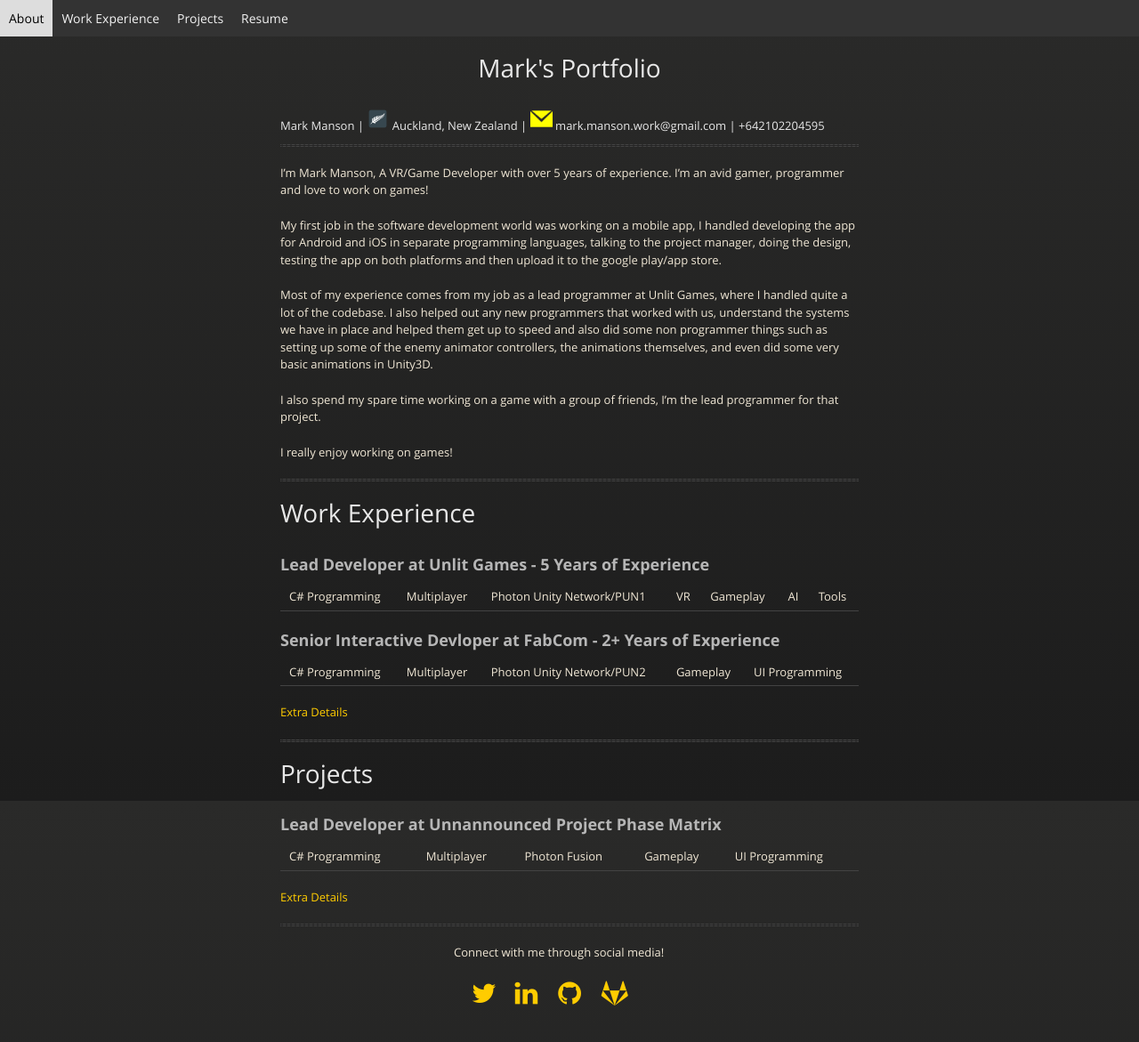
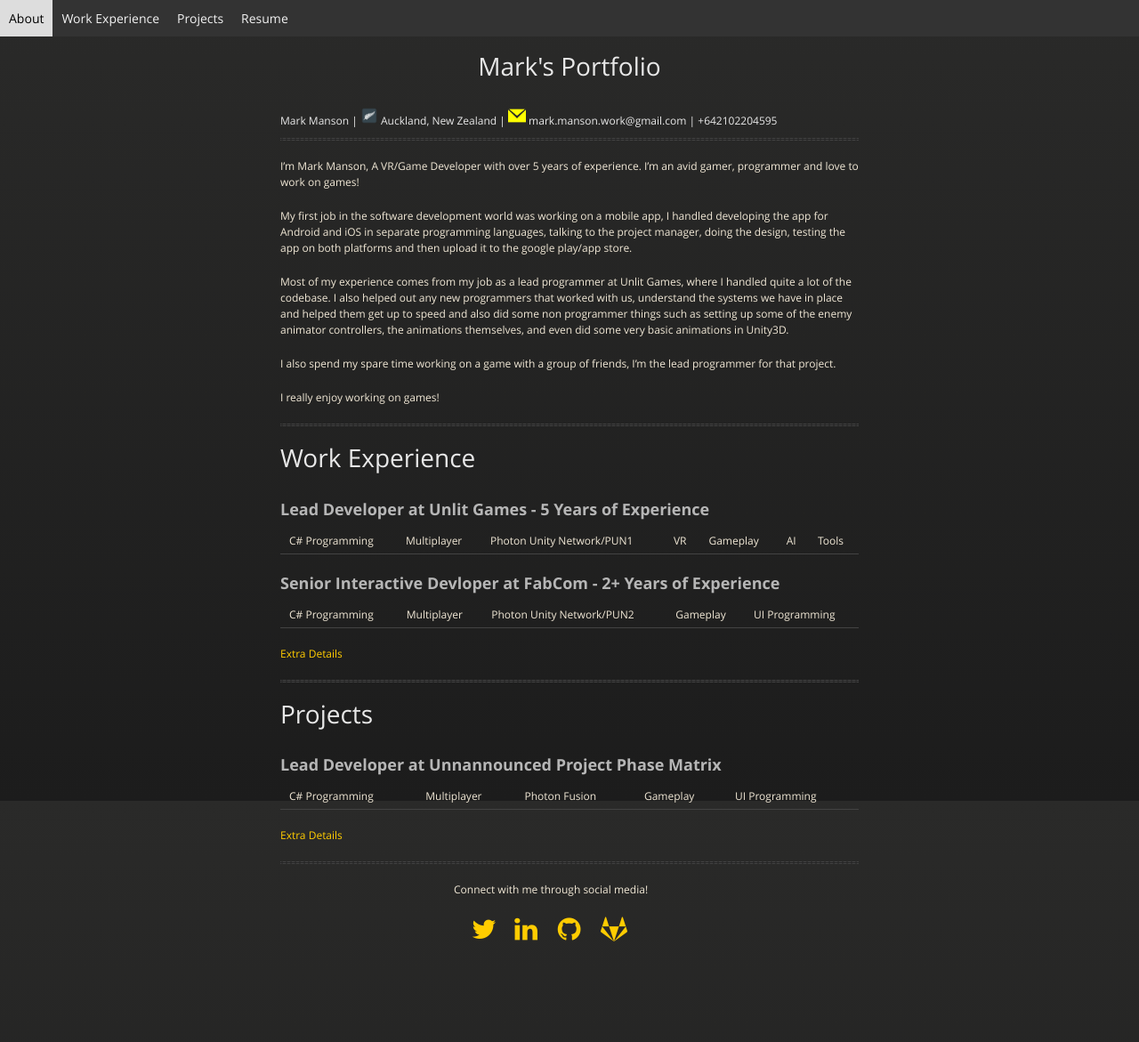
Before and after one commit to f03n1x/f03n1x.github.io, a Jekyll site: the page built from index.md, in a window 1280 px wide. Shown: the whole page at 89% size. Built offline with Jekyll 4.4.1, drawn with Linux system fonts in a browser that asks for light colours; our own code applies the rules of GitHub Pages for plain Markdown files; after the commit the page ends 1099 px from its top, so only the background shows below that.

Commit message:
size shrinking - stupid phones

```diff
--- a/_sass/jekyll-theme-midnight.scss
+++ b/_sass/jekyll-theme-midnight.scss
@@ -5,7 +5,7 @@
 body {
   padding:0px 0 20px 0px;
   margin: 0px;
-  font:13px/1.5 "OpenSansRegular", "Helvetica Neue", Helvetica, Arial, sans-serif;
+  font:12px/1.5 "OpenSansRegular", "Helvetica Neue", Helvetica, Arial, sans-serif;
   color:#f0e7d5;
   font-weight: normal;
   background: #252525;
--- a/index.md
+++ b/index.md
@@ -1,4 +1,4 @@
-#### Mark Manson | <img src="/assets/images/fern.png" width="25" height="25"> Auckland, New Zealand | <img src="/assets/images/Message-Mail-256.png" width="25" height="25"> mark.manson.work@gmail.com  | +642102204595
+#### Mark Manson | <img src="/assets/images/fern.png" width="20" height="20"> Auckland, New Zealand | <img src="/assets/images/Message-Mail-256.png" width="20" height="20"> mark.manson.work@gmail.com  | +642102204595
 <hr />
 I’m Mark Manson, A VR/Game Developer with over 5 years of experience. I’m an avid gamer, programmer and love to work on games!
 
```
